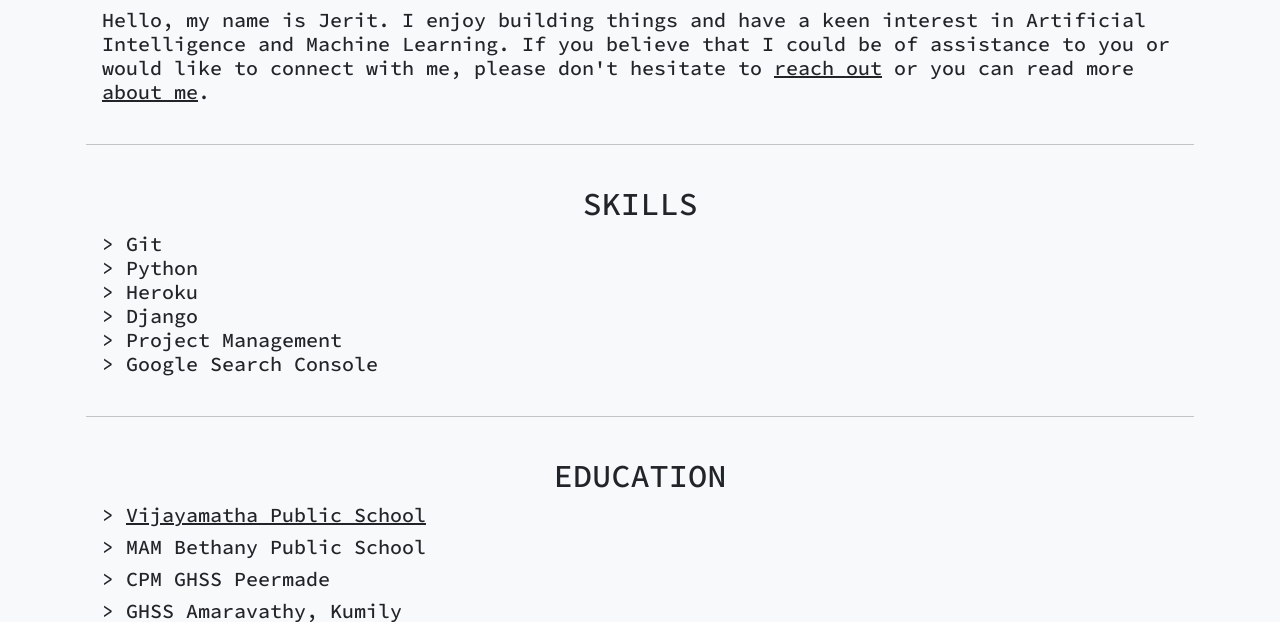
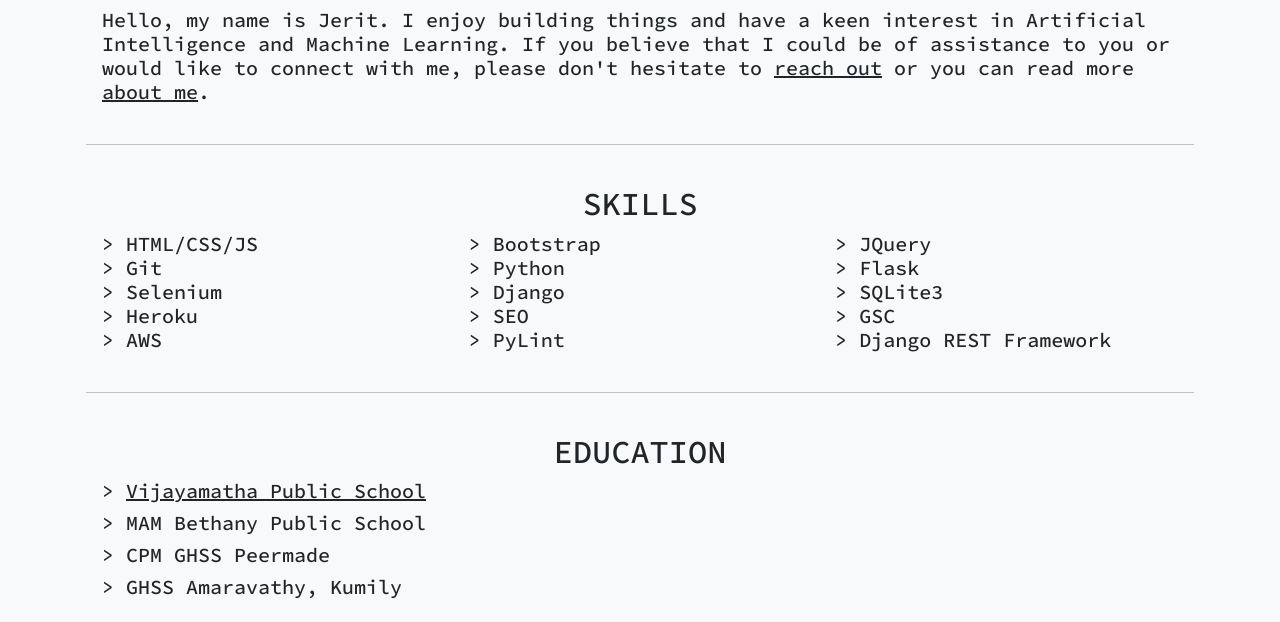
Before and after one commit to Jerit-Baiju/MySite-Django, a Django app: page / in a window 1280 px wide. Shown: the part 659-1281 px from the top of the page. Run offline with Django 4.2, Linux system fonts and the light colour scheme; data comes from the database, SQL or seed files in the repository; data that the repository does not hold is empty; some web fonts are replaced.

Commit message:
updated skills

```diff
--- a/base/templates/base/index.html
+++ b/base/templates/base/index.html
@@ -69,10 +69,14 @@
         <h2 class="text-center text-uppercase">Skills</h2>
         <div class="services">
           <h5 class="text-capitalize">
+            <div class="row">
             {% for skill in skills %}
-              > {{ skill }}
+              <div class="col-md-4">
+                > {{ skill }}
               <br />
+              </div>
             {% endfor %}
+            </div>
           </h5>
         </div>
       </div>
--- a/base/views.py
+++ b/base/views.py
@@ -128,7 +128,7 @@ def home(request):
         'quote': random.choice(quotes),
         'intro': INTRO,
         'skills': [
-            'Git', 'Python', 'Heroku', 'Django', 'Project Management', 'Google Search Console',
+            'HTML/CSS/JS', 'Bootstrap', 'jQuery', 'Git', 'Python', 'Flask', 'Selenium', 'Django', 'SQLite3', 'Heroku', 'SEO', 'GSC', 'AWS', 'PyLint', 'Django REST framework'
         ],
         'education': [
             {
```
